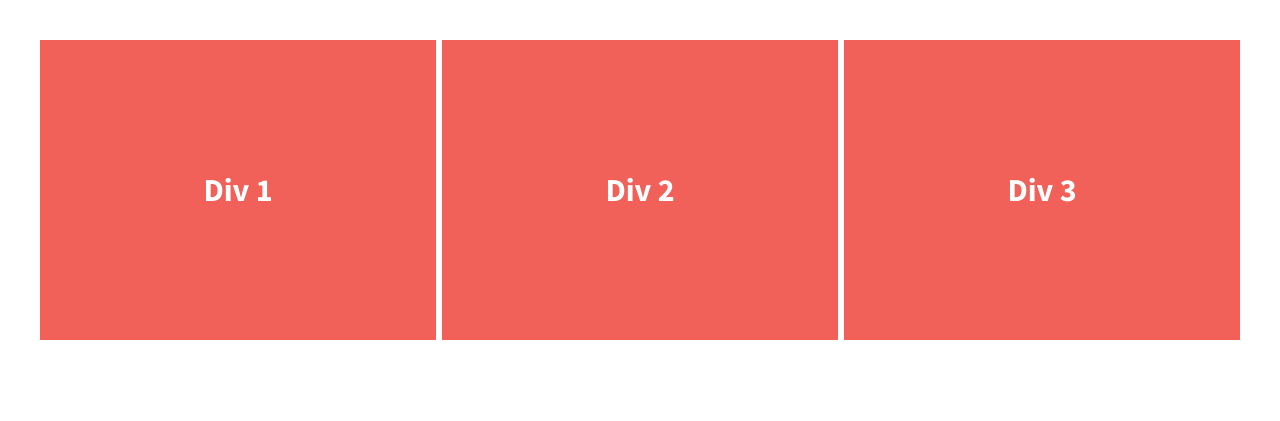
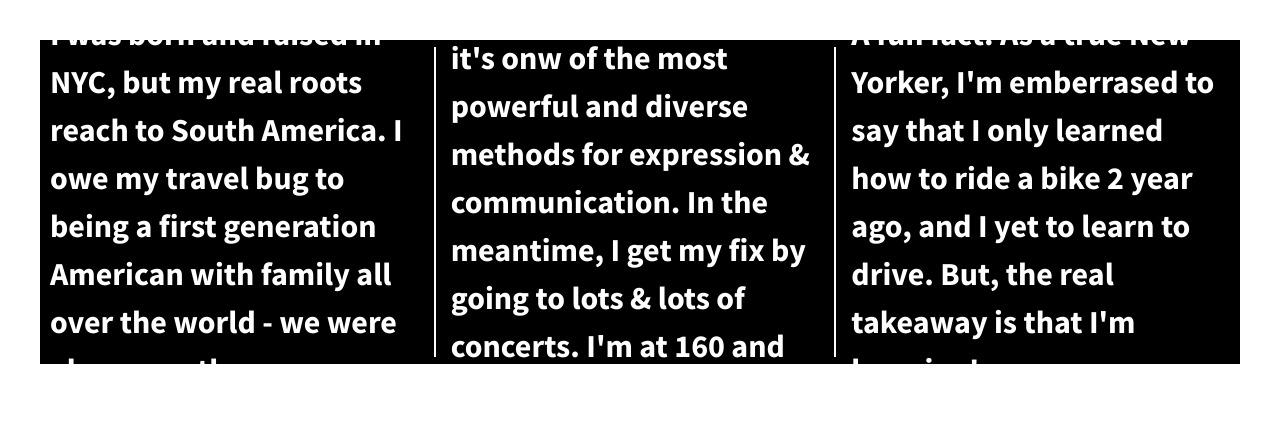
Before and after one commit to mabgray/divs-flexbox, a plain HTML site: page index.html in a window 1280 px wide. Drawn offline with nearby package versions, Linux system fonts and the light colour scheme.

Commit message:
Styled three paragraphs

```diff
--- a/css/main.css
+++ b/css/main.css
@@ -113,6 +113,11 @@ body {
   font-weight: 700;
   display: flex;
   justify-content: space-between;
+  background-color: black;
+  border-top: 2px solid black;
+  border-bottom: 2px solid black;
+
+
 }
 
 .div-1, .div-2, .div-3 {
@@ -120,13 +125,19 @@ body {
   color: #fff;
   line-height: 1.5em;
   font-size: 1.6em;
-  background-color: #f16059;
+
   height: 300px;
   display: flex;
   width: 33%;
   justify-content: center;
   align-items: center;
+  padding: 5px;
+  margin: 5px;
 
+
+}
+.div-1, .div-2 {
+    border-right: 2px solid white;
 }
 
 
--- a/index.html
+++ b/index.html
@@ -23,13 +23,17 @@
 
         <section class="wrapper">
             <div class="div-1">
-                Div 1
+                <p>I was born and raised in NYC, but my real roots reach to South America. I owe my travel bug to being a first generation American with family all over the world - we were always on the go. </p>
             </div>
             <div class="div-2">
-                Div 2
+                <p>
+                    My passion: I LOVE music - it's onw of the most powerful and diverse methods for expression & communication. In the meantime, I get my fix by going to lots & lots of concerts. I'm at 160 and counting
+                </p>
             </div>
             <div class="div-3">
-                Div 3
+                <p>
+                    A fun fact: As a true New Yorker, I'm emberrased to say that I only learned how to ride a bike 2 year ago, and I yet to learn to drive. But, the real takeaway is that I'm learning!
+                </p>
             </div>
         </section>
 
@@ -41,7 +45,7 @@
         <!-- Google Analytics: change UA-XXXXX-X to be your site's ID. -->
         <script>
             (function(b,o,i,l,e,r){b.GoogleAnalyticsObject=l;b[l]||(b[l]=
-            function(){(b[l].q=b[l].q||[]).push(arguments)});b[l].l=+new Date;
+            function(){(b[l].q=b[l].q||[]).push(arguments)});b[l].l=+newte;
             e=o.createElement(i);r=o.getElementsByTagName(i)[0];
             e.src='https://www.google-analytics.com/analytics.js';
             r.parentNode.insertBefore(e,r)}(window,document,'script','ga'));
```
